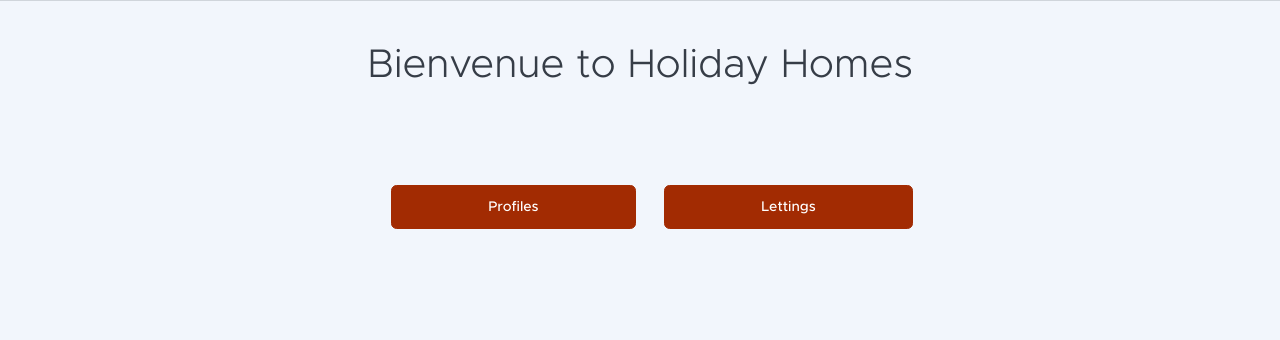
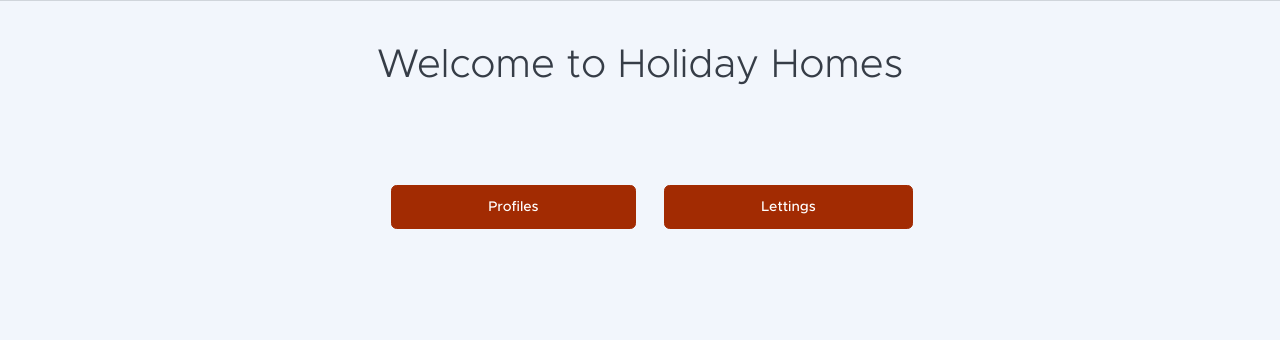
Before and after one commit to NidalChateur/OC_P13_LETTINGS, a Django app: page / in a window 1280 px wide. Shown: the part 90-430 px from the top of the page. Run offline with Django 5.2, Linux system fonts and the light colour scheme; some libraries are stand-ins or nearby versions.

Commit message:
restoring title

```diff
--- a/home/templates/index.html
+++ b/home/templates/index.html
@@ -7,7 +7,7 @@
 <div class="container px-5 py-5 text-center">
     <div class="row justify-content-center">
         <div class="col-lg-8">
-            <h1 class="page-header-ui-title mb-3 display-6">Bienvenue to Holiday Homes</h1>
+            <h1 class="page-header-ui-title mb-3 display-6">Welcome to Holiday Homes</h1>
         </div>
     </div>
 </div>
```
